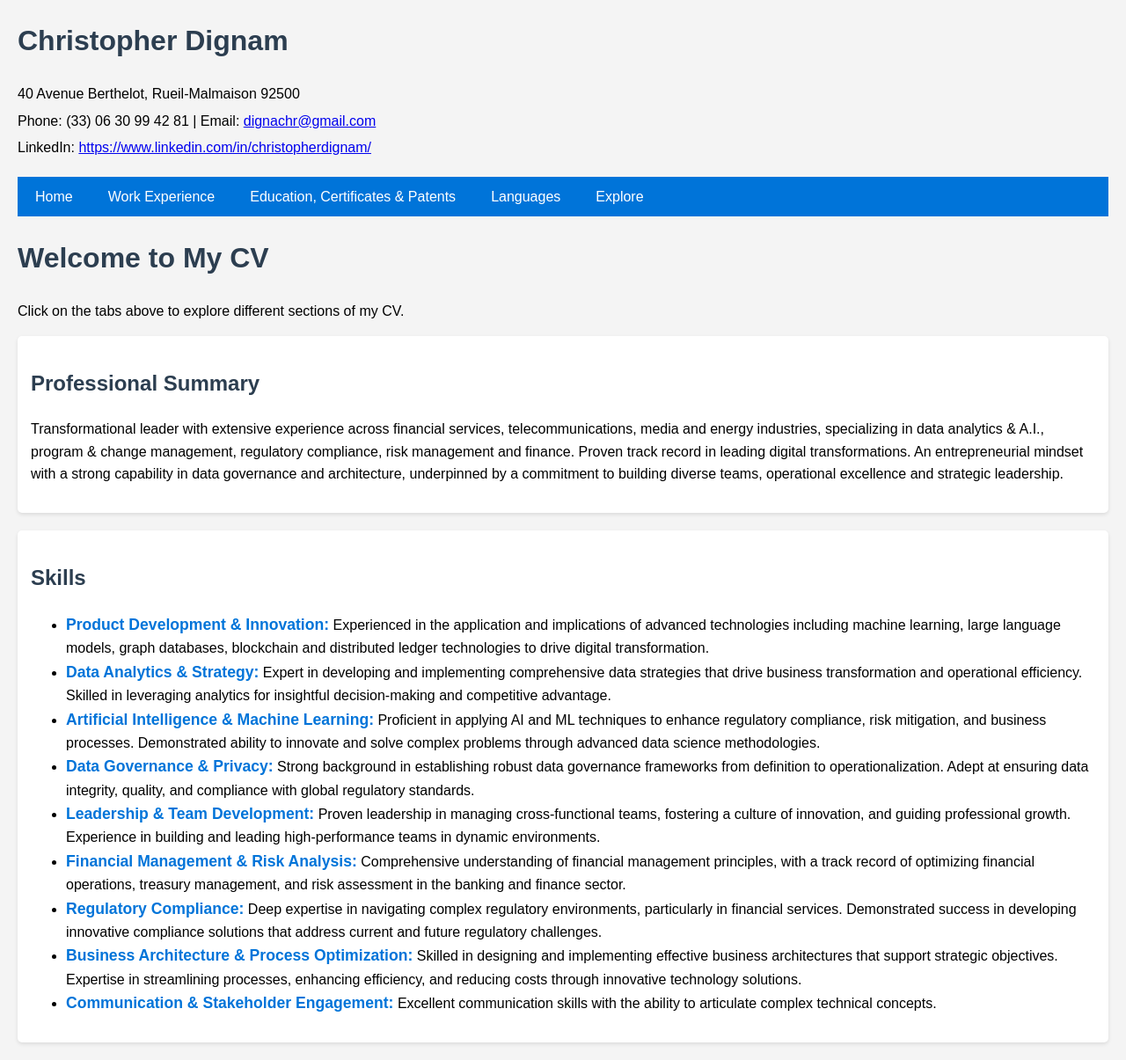
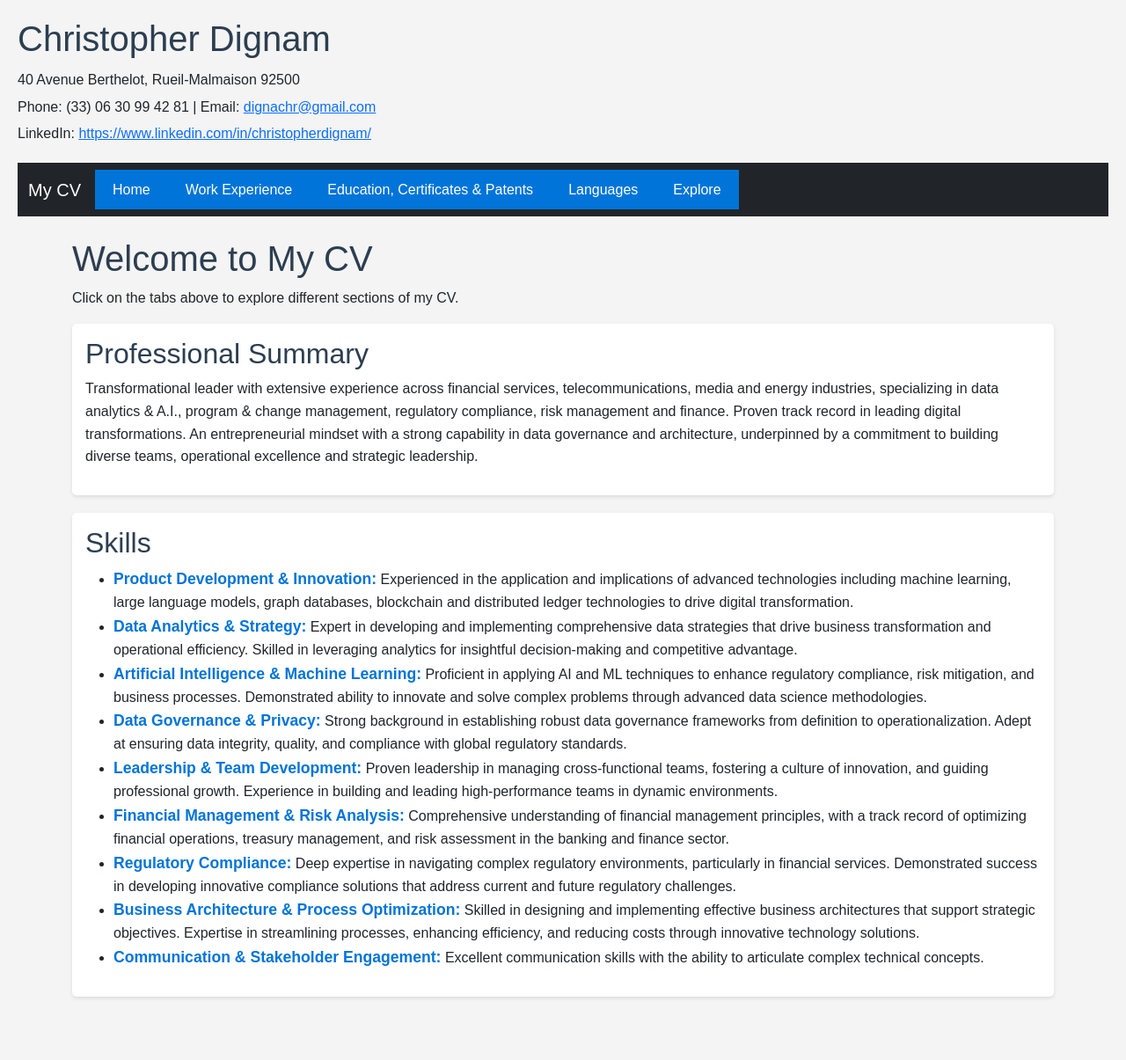
Before and after one commit to cdignam8304/cv, a Jekyll site: the page built from index.html, in a window 1280 px wide. Shown: the whole page at 88% size. Built offline with Jekyll 4.4.1, drawn with Linux system fonts in a browser that asks for light colours; after the commit the page ends 1153 px from its top, so only the background shows below that.

Commit message:
Update navbar

```diff
--- a/_includes/header.html
+++ b/_includes/header.html
@@ -7,13 +7,22 @@
         <p>LinkedIn: <a href="https://www.linkedin.com/in/christopherdignam/" target="_blank">https://www.linkedin.com/in/christopherdignam/</a></p>
     </div>
 
-    <nav>
-        <ul>
+    <nav class="navbar navbar-expand-lg navbar-dark bg-dark">
+        <div class="container-fluid">
+            <a class="navbar-brand" href="#">My CV</a>
+            <button class="navbar-toggler" type="button" data-bs-toggle="collapse" data-bs-target="#navbarNav">
+                <span class="navbar-toggler-icon"></span>
+            </button>
+            <div class="collapse navbar-collapse" id="navbarNav">
+                <ul class="navbar-nav">
                     <li><a href="index.html">Home</a></li>
                     <li><a href="experience.html">Work Experience</a></li>
                     <li><a href="ed_cert_patent.html">Education, Certificates & Patents</a></li>
                     <li><a href="languages.html">Languages</a></li>
                     <li><a href="viz.html">Explore</a></li>
                 </ul>
+            </div>
+        </div>
     </nav>
+
 </header>
--- a/_layouts/default.html
+++ b/_layouts/default.html
@@ -4,13 +4,22 @@
     <meta charset="UTF-8">
     <meta name="viewport" content="width=device-width, initial-scale=1.0">
     <title>Christopher Dignam - CV</title>
+    <!-- Bootstrap CSS -->
+    <link href="https://cdnjs.cloudflare.com/ajax/libs/bootstrap/5.3.0/css/bootstrap.min.css" rel="stylesheet">
+    <!-- Custom Styles (Optional) -->
     <link rel="stylesheet" href="styles.css">
 </head>
 
 <body>
 
     {% include header.html %}
-    {{ content }}
+
+    <main class="container mt-4">
+        {{ content }}
+    </main>
+
+    <!-- Bootstrap JavaScript Bundle -->
+    <script src="https://cdnjs.cloudflare.com/ajax/libs/bootstrap/5.3.0/js/bootstrap.bundle.min.js"></script>
 
 </body>
 
```
Lines whose indentation alone changed are shown as unchanged.
